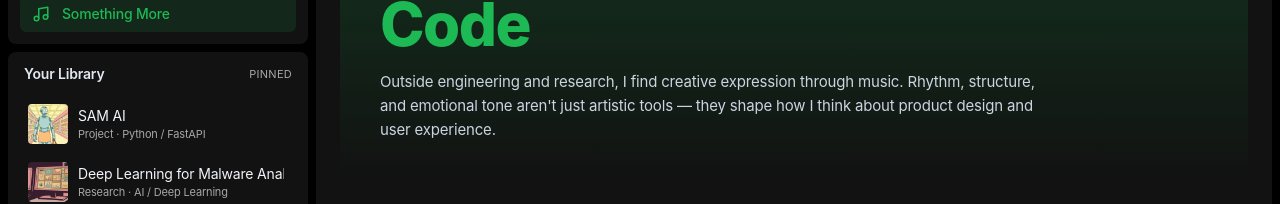
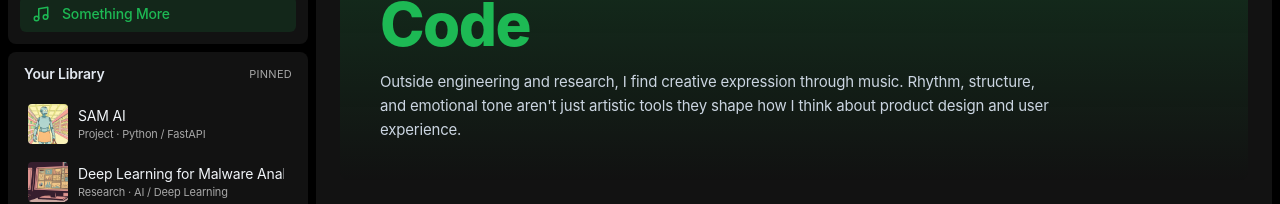
Before and after one commit to aayush010904/aayush-chauhan, a React (Vite) app: page /other-side in a window 1280 px wide. Shown: the part 262-466 px from the top of the page. Built offline with nearby package versions, Linux system fonts and the light colour scheme.

Commit message:
minor fixes

```diff
--- a/src/pages/OtherSidePage.jsx
+++ b/src/pages/OtherSidePage.jsx
@@ -113,7 +113,7 @@ export default function OtherSidePage() {
                   className="text-slate-300 mt-4 max-w-2xl text-[15px] leading-relaxed"
                 >
                   Outside engineering and research, I find creative expression through music.
-                  Rhythm, structure, and emotional tone aren't just artistic tools — they shape
+                  Rhythm, structure, and emotional tone aren't just artistic tools they shape
                   how I think about product design and user experience.
                 </motion.p>
               </div>
```
